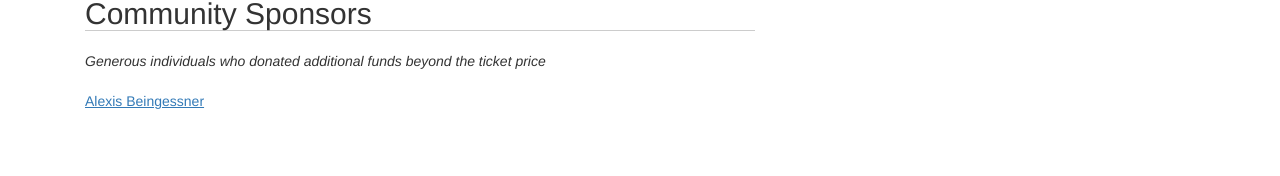
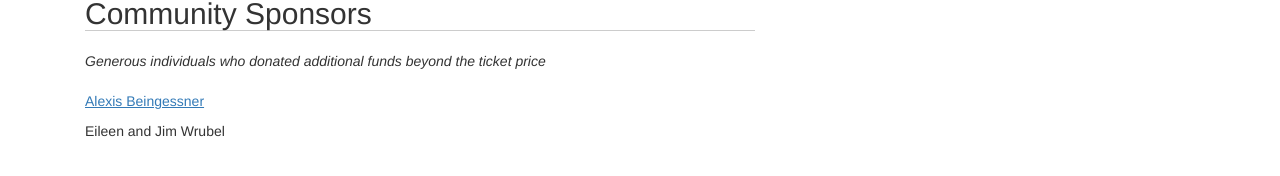
Before and after one commit to rustbeltrust/2016, a Jekyll site: the page built from sponsors.html, in a window 1280 px wide and 900 px high, scrolled down 1248 px. Shown: the part 709-885 px from the top of the window. Built offline with Jekyll 4.4.1, drawn with Linux system fonts in a browser that asks for light colours; nearby versions of some CDN libraries; Markdown is read by kramdown in place of the engine named in the settings.

Commit message:
Add the Wrubels <3

```diff
--- a/_data/sponsors.yml
+++ b/_data/sponsors.yml
@@ -51,3 +51,4 @@
   sponsors:
     - name: "Alexis Beingessner"
       website: "https://twitter.com/gankro"
+    - name: "Eileen and Jim Wrubel"
```
